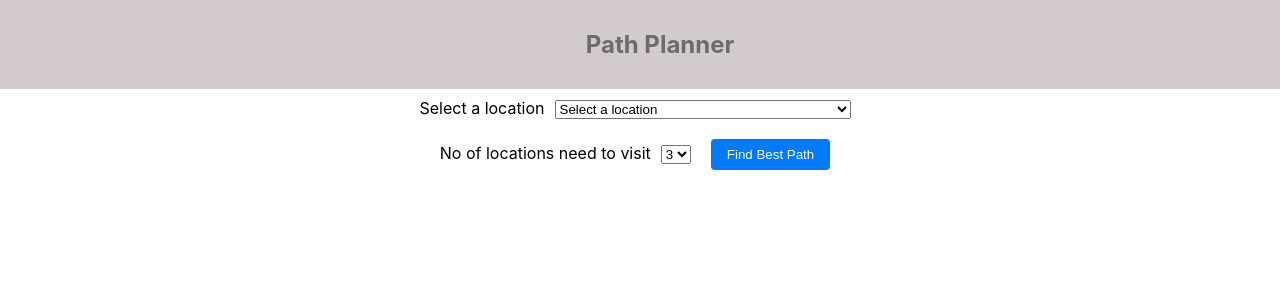
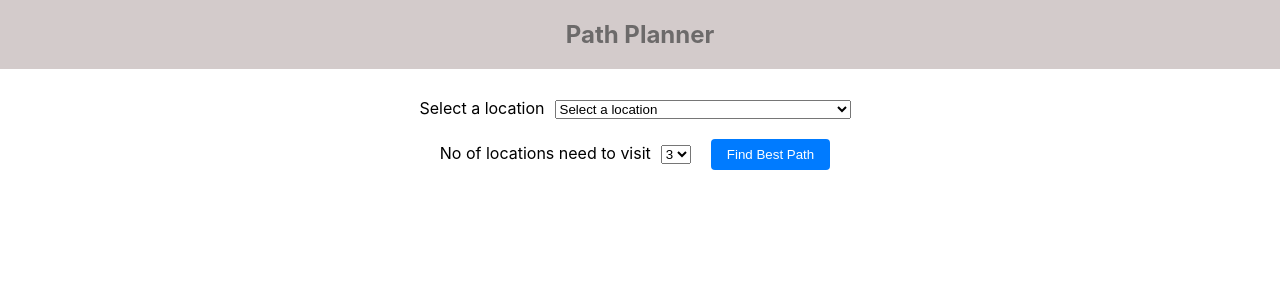
Before and after one commit to MUAHMMEDJASEEM/my-app, a React (Create React App) app: page / in a window 1280 px wide. Shown: the top 300 px of the page. Built offline with nearby package versions, Linux system fonts and the light colour scheme.

Commit message:
alignment fix

```diff
--- a/src/App.css
+++ b/src/App.css
@@ -75,7 +75,7 @@ button {
   /* Change the background color as needed */
   color: #6c6a6a;
   /* Change the text color as needed */
-  padding: 10px 20px;
+
   /* Adjust padding as needed */
   position: fixed;
   width: 100%;
--- a/src/App.js
+++ b/src/App.js
@@ -116,7 +116,7 @@ const App = () => {
   return (
     <div>
       <nav className="navbar">
-        <h1>                  Path Planner</h1>
+        <h1>Path Planner</h1>
       </nav>
       <div className="container">
         <div>
```
